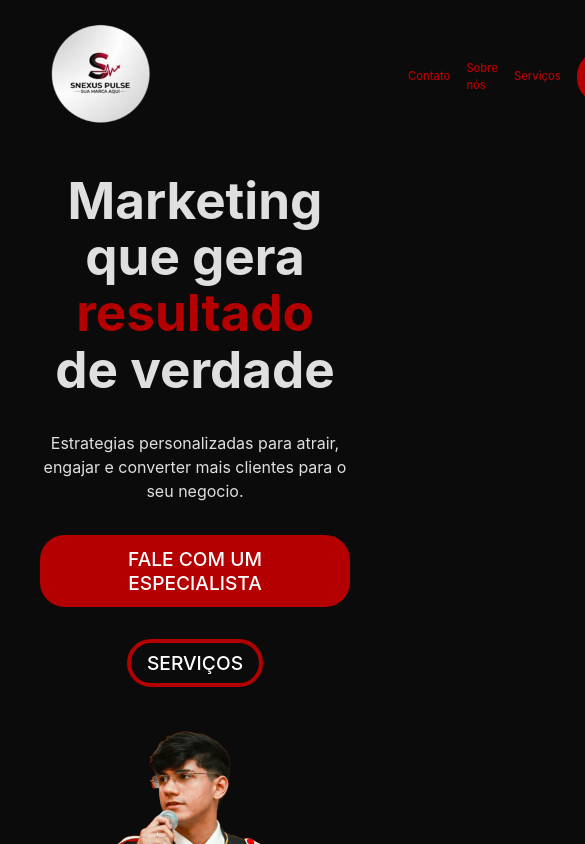
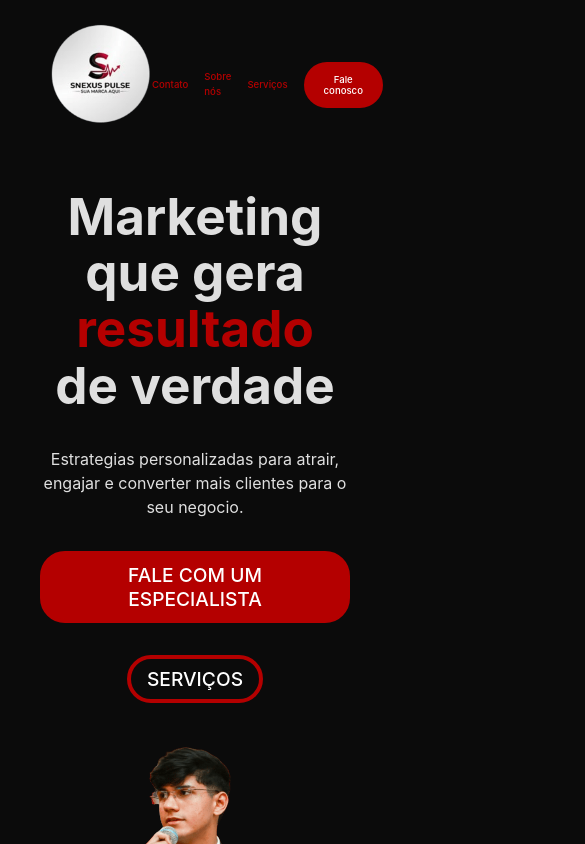
Before and after one commit to r4viel/snexus, a React (Vite) app in the folder snexus/: page / in a window 390 px wide. Shown: the top 844 px of the page, 585 px wide, since content can reach past the window. Built offline with nearby package versions, Linux system fonts and the light colour scheme.

Commit message:
Adjust CSS margins and font size for layout

```diff
--- a/snexus/src/App.css
+++ b/snexus/src/App.css
@@ -189,13 +189,13 @@ text-align: center;
   }
   .logo {
     width: 7rem;
-    margin: 2 0 1rem 0;
+    margin: 0 0 1rem 0;
   }
   .nav-link,
   .nav-button {
     margin-left: 0;
     margin-right: 1rem;
-    font-size: 0.7rem;
+    font-size: 0.6rem;
   }
   .MainDisplay {
     flex-direction: column;
```
